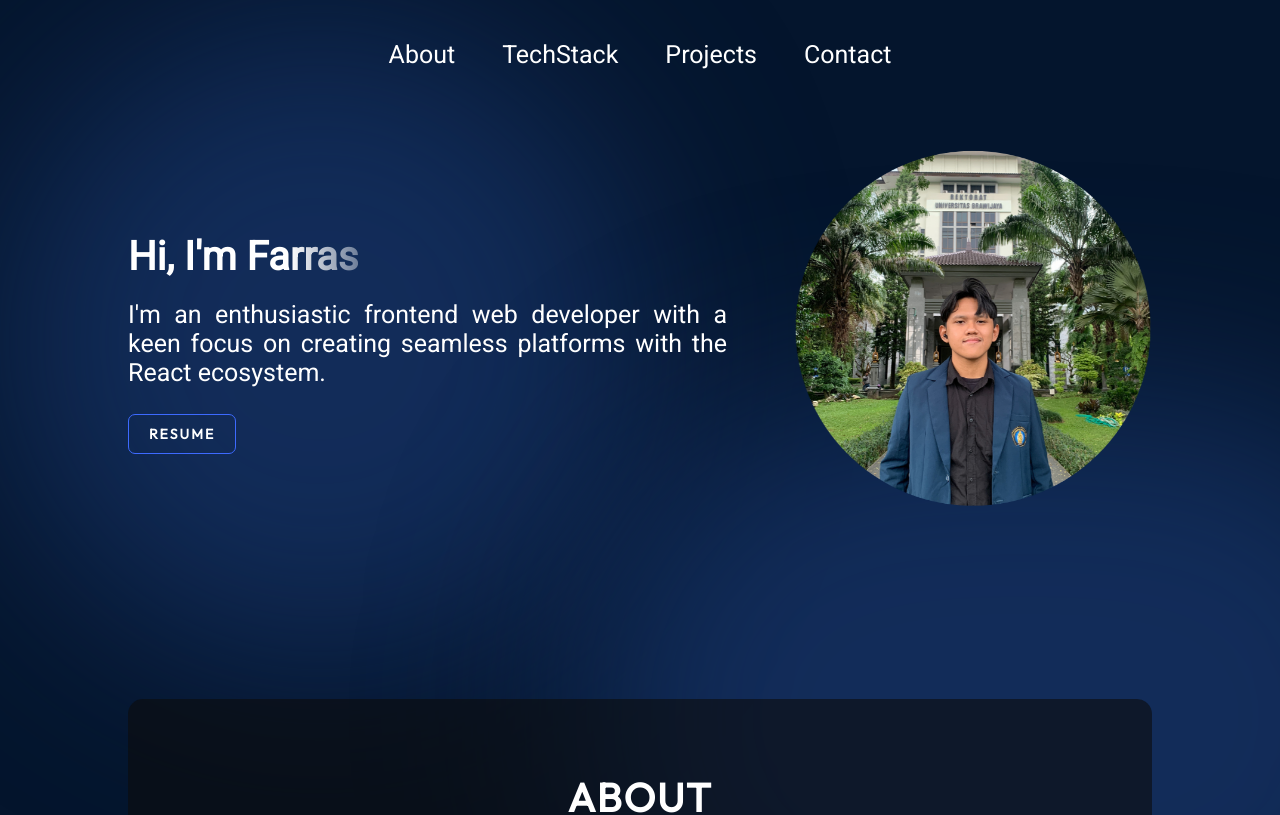
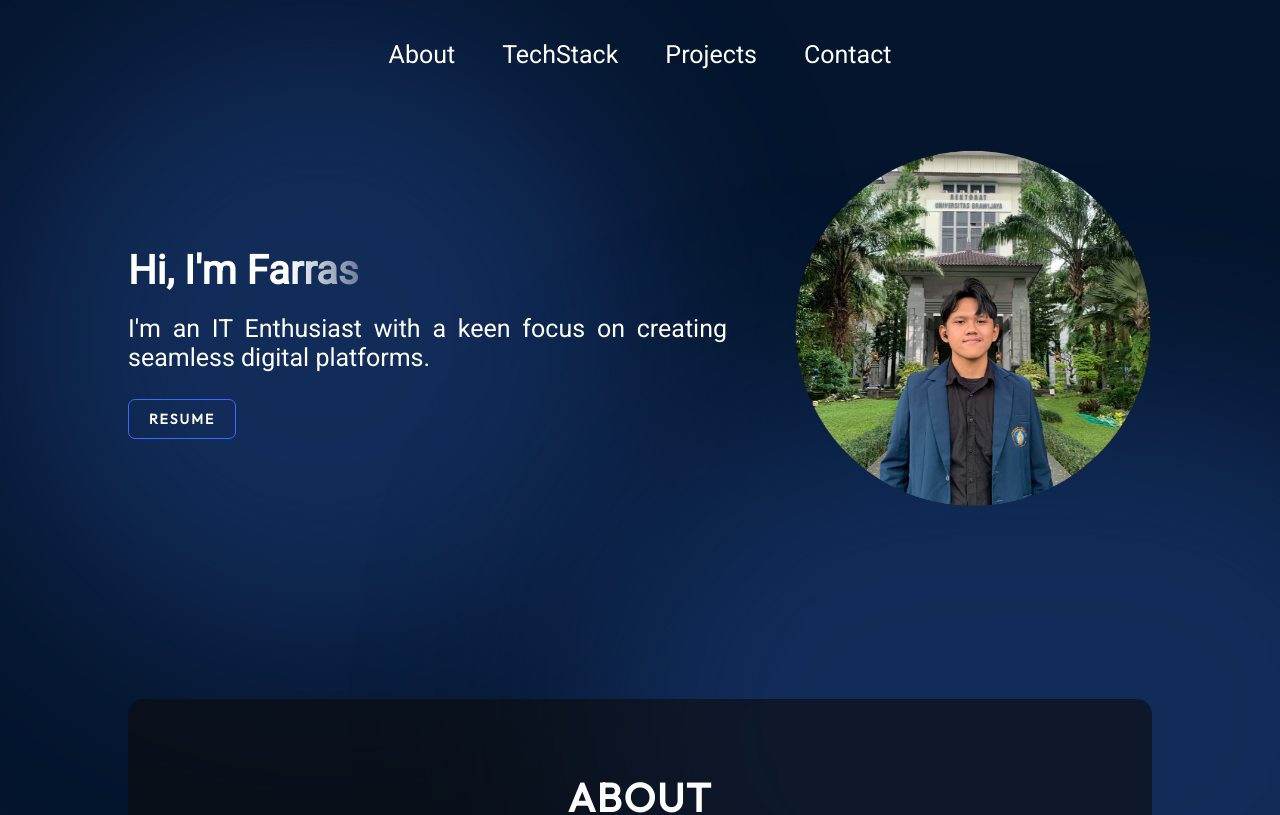
Before and after one commit to naufalfarr/Portofolio-Farras, a React (Vite) app: page / in a window 1280 px wide. Shown: the top 815 px of the page. Built offline with nearby package versions, Linux system fonts and the light colour scheme.

Commit message:
Update Hero.jsx

```diff
--- a/src/components/Hero/Hero.jsx
+++ b/src/components/Hero/Hero.jsx
@@ -14,7 +14,7 @@ export const Hero = () => {
             <div className={styles.content}>
                 <h1 className={styles.title}>Hi, I&apos;m Farras</h1>
                 <p className={styles.description}>
-                    I&apos;m an enthusiastic frontend web developer with a keen focus on creating seamless platforms with the React ecosystem.
+                    I&apos;m an IT Enthusiast with a keen focus on creating seamless digital platforms.
                 </p>
                 <button className={styles.button} onClick={handleButtonClick}>
                     Resume
```
